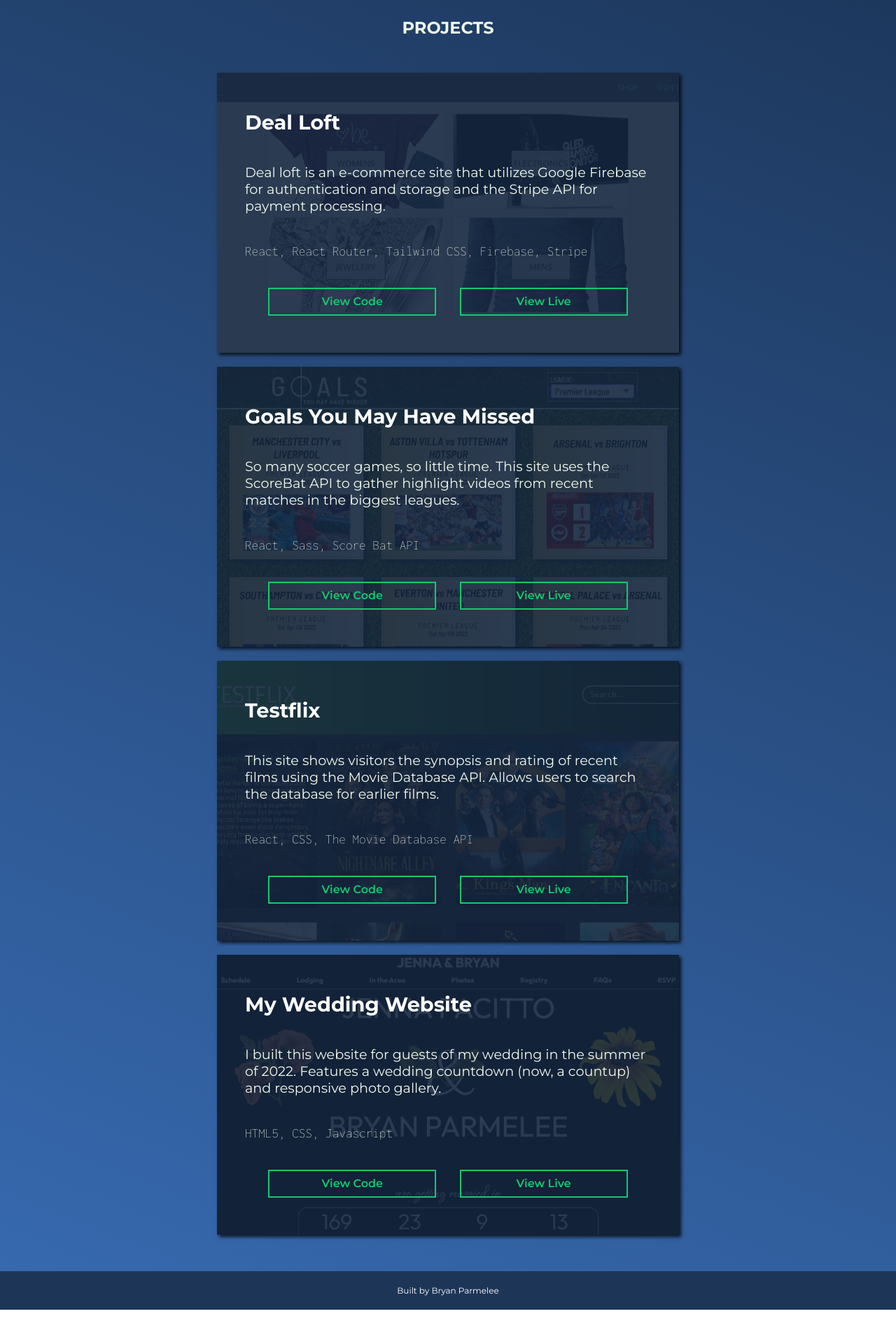
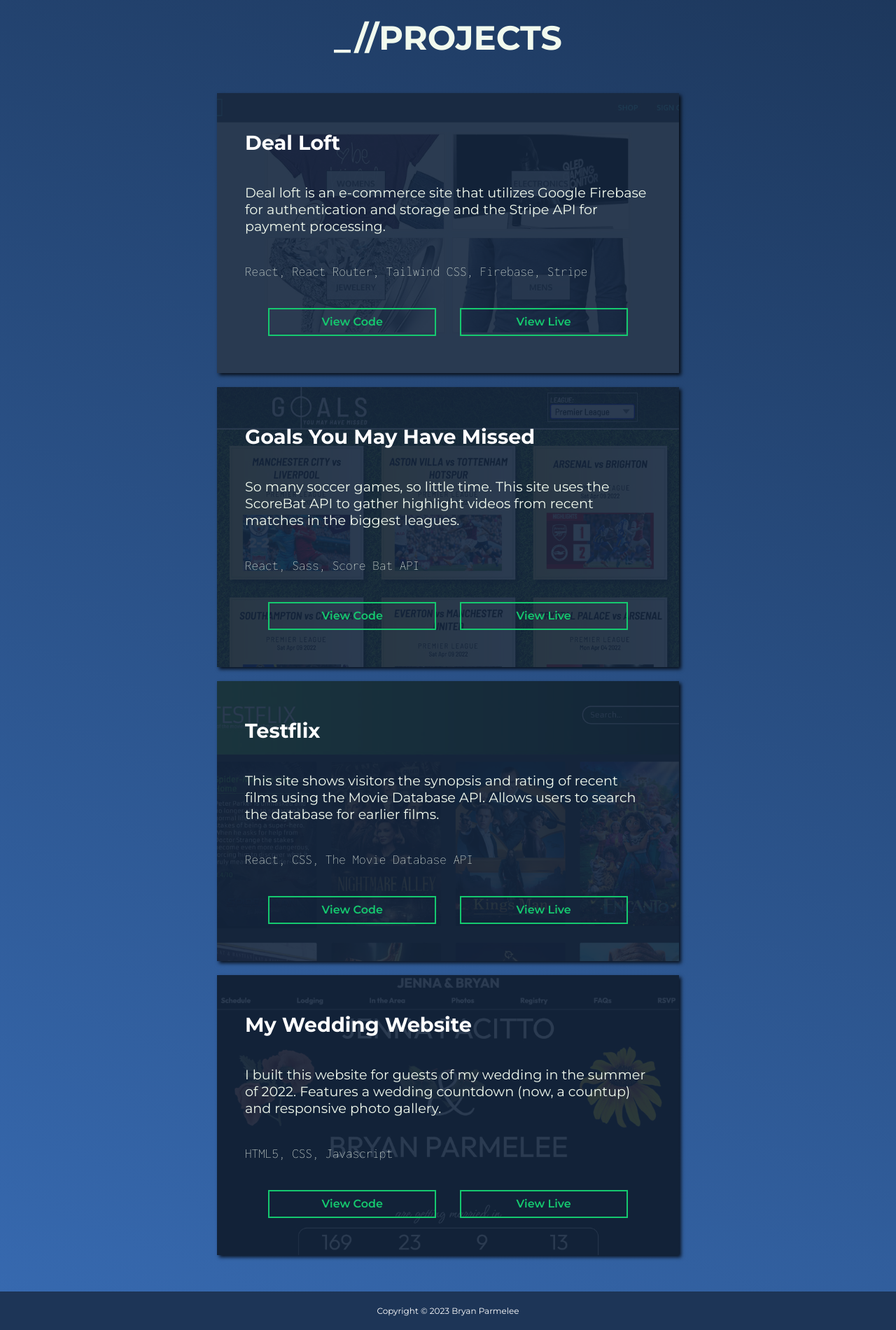
Before and after one commit to bryanparmelee/portfolio-site, a plain HTML site: page index.html in a window 1280 px wide. Shown: the part 846-2746 px from the top of the page at 70% size. Before the commit the page ends 2717 px from the top, so only its background shows below. Drawn offline with Linux system fonts and the light colour scheme.

Commit message:
Add year to footer, update styling

```diff
--- a/Assets/styles.css
+++ b/Assets/styles.css
@@ -354,6 +354,10 @@ footer {
     font-size: 1em;
   }
 
+  .projects > h1 {
+    font-size: 2rem;
+  }
+
   .proj-details p {
     font-size: 1em;
   }
@@ -391,6 +395,10 @@ footer {
     padding: 8px;
   }
 
+  .projects > h1 {
+    font-size: 3rem;
+  }
+
   .projects-container {
     width: 680px;
   }
--- a/app.js
+++ b/app.js
@@ -5,6 +5,7 @@ const navigation = document.querySelector(".navigation");
 const navLink = document.querySelectorAll(".nav-link");
 const navbar = document.querySelector(".navbar");
 const projectsContainer = document.querySelector(".projects-container");
+const year = document.querySelector(".year");
 
 burger.addEventListener("click", () => {
   navigation.style.display = navigation.style.display === 'none' ? 'flex' : 'none';
@@ -68,3 +69,5 @@ const showProjects = () => {
 }
 
 showProjects();
+
+year.textContent = new Date().getFullYear();
--- a/index.html
+++ b/index.html
@@ -17,7 +17,7 @@
           <a href="mailto:bryan.parmelee@gmail.com" class="nav-link">Contact</a>
         </li>
         <li>
-          <a href="./Assets/Bryan Parmelee_Resume_1122.pdf" class="nav-link"
+          <a href="./Assets/Bryan Parmelee_Resume_0123.pdf" class="nav-link"
             download>Resume</a
           >
         </li>
@@ -60,7 +60,7 @@
     </section>
 
     <section class="projects" id="projects">
-        <h1>PROJECTS</h1>
+        <h1>_//PROJECTS</h1>
 
         <div class="projects-container"></div>
 
@@ -68,7 +68,7 @@
 
 
     <footer>
-      <p class="copy"><a href="https://github.com/bryanparmelee/portfolio-site" target="blank">Built by  Bryan Parmelee</a></p>
+      <p class="copy"><a href="https://github.com/bryanparmelee/portfolio-site" target="blank">Copyright &copy; <span class="year"></span> Bryan Parmelee</a></p>
     </footer>
 
 
```
Also changed, not shown: 1 other file.
